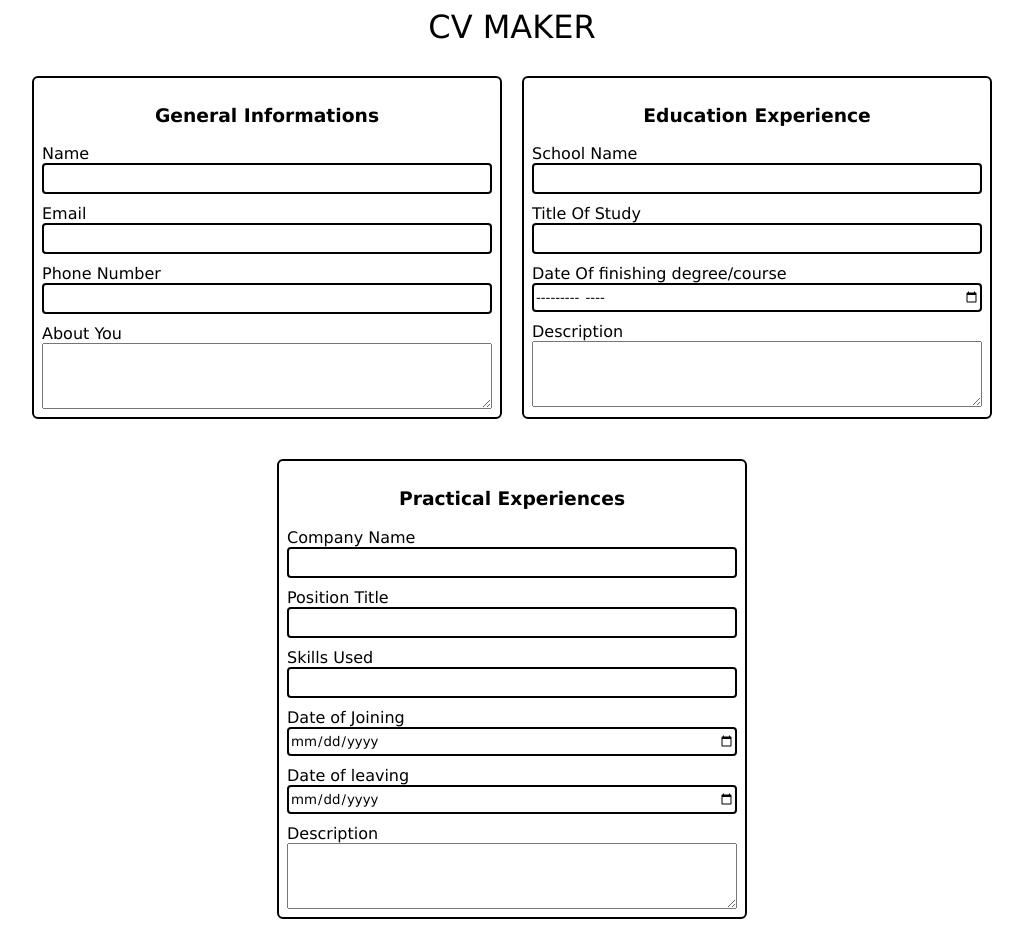
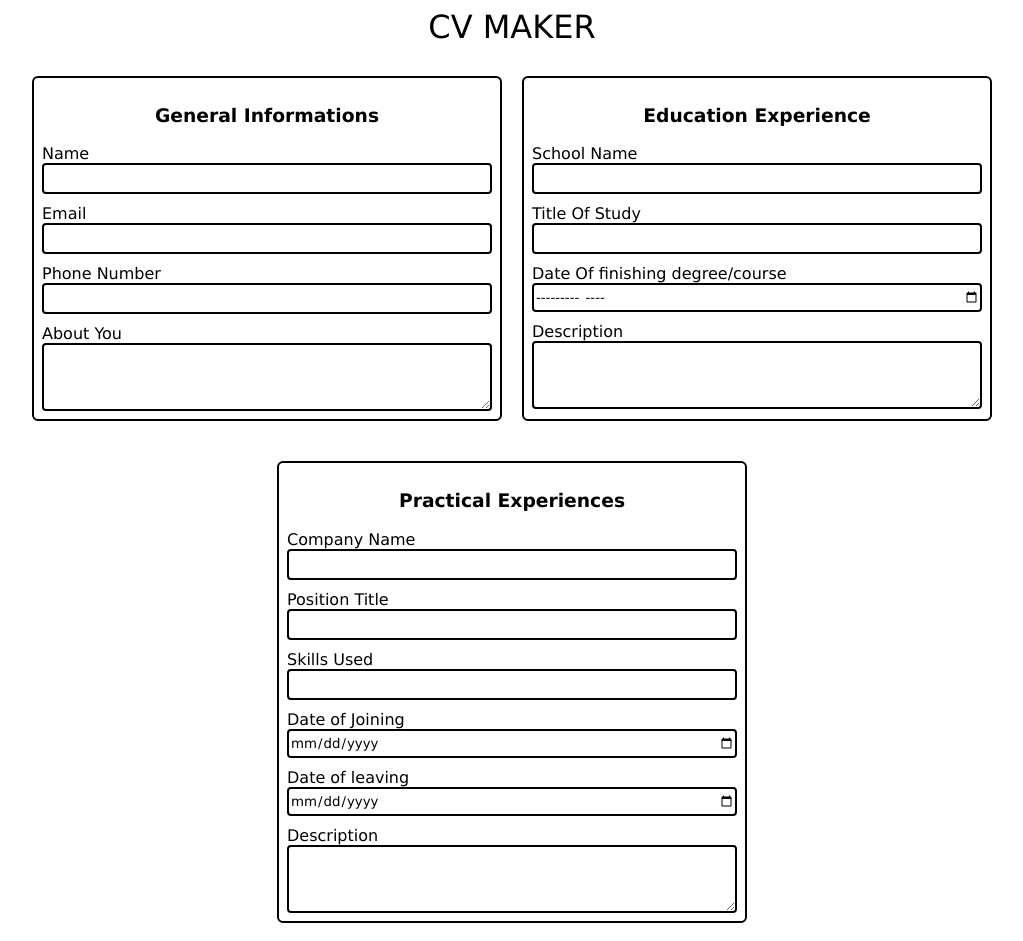
Before and after one commit to ronakraj00/cv-maker, a React (Vite) app: page / in a window 1280 px wide. Shown: the whole page, without its empty margins (128-1151 px from the left). Built offline with nearby package versions, Linux system fonts and the light colour scheme.

Commit message:
change text-area border style

```diff
--- a/src/index.css
+++ b/src/index.css
@@ -71,3 +71,8 @@ header {
     width: 100%;
     text-align: center;
 }
+
+textarea{
+    border: 2px solid black;
+    border-radius: 4px;
+}
```
